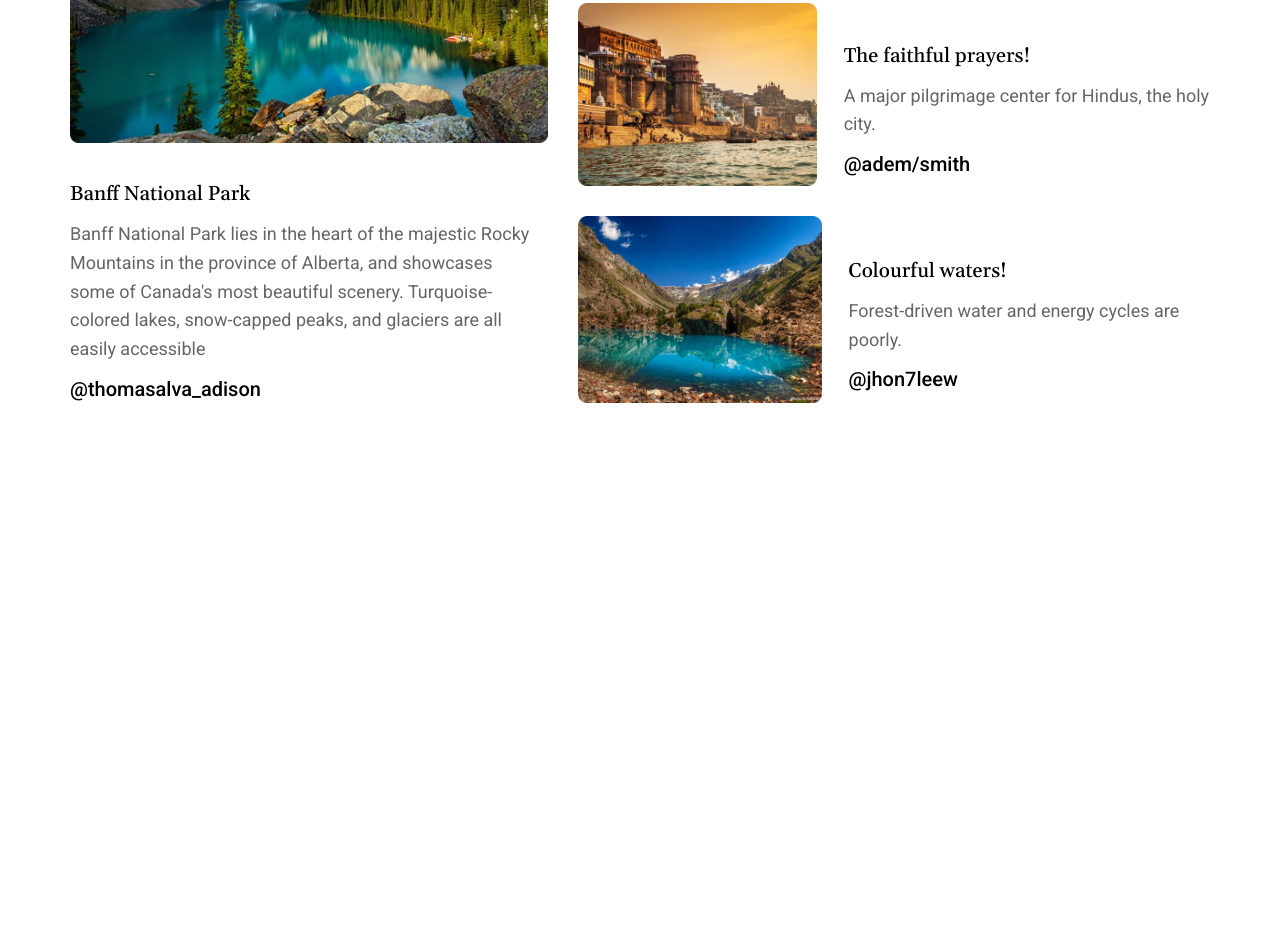
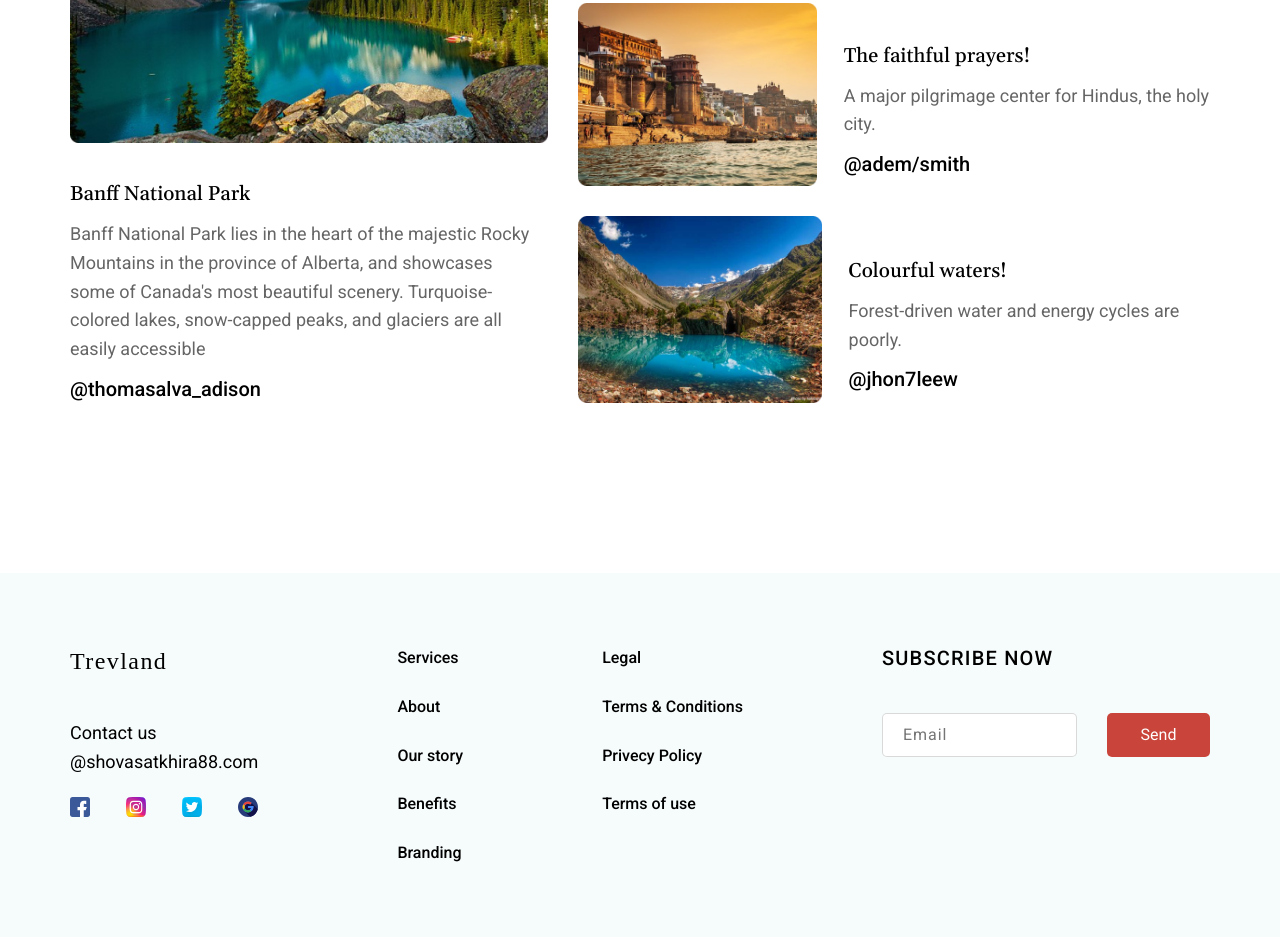
Before and after one commit to manilenko/traveland, a plain HTML site: page index.html in a window 1280 px wide. Shown: the part 3034-3971 px from the top of the page. Before the commit the page ends 3607 px from the top, so only its background shows below. Drawn offline with nearby package versions, Linux system fonts and the light colour scheme; a web font is replaced by a local one.

Commit message:
add footer

```diff
--- /dev/null
+++ b/css/footer.scss
@@ -0,0 +1,75 @@
+.footer{
+   padding: 70px 0;
+   background: rgba(38, 148, 153, 0.04);
+   @media (max-width: 560px) {
+      padding: 30px 0;
+   }
+}
+.footer__title{
+   text-transform: uppercase;
+   font-weight: 500;
+   font-size: 20px;
+   line-height: 150%;
+   letter-spacing: 0.06em;
+   padding-bottom: 40px;
+}
+.footer__row{
+   display: flex;
+   justify-content: space-between;
+   @media (max-width: 980px) {
+      flex-wrap: wrap;
+      gap: 30px;
+   }
+   @media (max-width: 490px) {
+      flex-direction: column;
+      align-items: center;
+      text-align: center;
+
+   }
+}
+.footer__logo{
+   font-family: 'Ribeye';
+   font-style: normal;
+   font-weight: 400;
+   font-size: 24px;
+   line-height: 150%;
+   letter-spacing: 0.06em;
+   padding-bottom: 40px;
+}
+.social-footer{
+   display: flex;
+   justify-content: space-between;
+   padding-top: 20px;
+}
+.nav__link{
+   color: #000;
+   font-weight: 500;
+   font-size: 16px;
+   line-height: 150%;
+   &:hover{
+      text-decoration: underline;
+      color: rgb(119, 119, 119);
+   }
+
+}
+.nav__item:not(:last-child){
+   padding-bottom: 20px;
+}
+.footer__input{
+   display: flex;
+   gap: 30px;
+   & input{
+      width: 195px;
+      height: 44px;
+      border: 1px solid rgba(0, 0, 0, 0.15);
+      border-radius: 5px;
+      font-size: 16px;
+      line-height: 150%;
+      letter-spacing: 0.06em;
+      padding-left: 20px;
+   }
+   & .footer__button{
+      width: 103px;
+      height: 44px;
+   }
+}
--- a/index.html
+++ b/index.html
@@ -10,6 +10,7 @@
    <link rel="stylesheet" href="https://unpkg.com/swiper@8/swiper-bundle.min.css" />
    <link rel="stylesheet" href="css/style.css">
    <link rel="stylesheet" href="css/swiper.css">
+   <link rel="stylesheet" href="css/footer.css">
 
 </head>
 <div class="wrapper">
@@ -254,7 +255,52 @@
          </div>
       </section>
    </main>
+   <footer class="footer">
+      <div class="footer__container">
+         <div class="footer__row">
+            <div class="footer__column">
+               <div class="footer__logo">Trevland</div>
+               <div class="footer__text">Contact us</div>
+               <div class="footer__name">@shovasatkhira88.com</div>
+               <div class="footer__social social-footer">
+                  <a href="#" class="social-footer__link"><img src="img/social-footer/1.svg" alt="social-footer"
+                        class="social-footer__img"></a>
+                  <a href="#" class="social-footer__link"><img src="img/social-footer/2.svg" alt="social-footer"
+                        class="social-footer__img"></a>
+                  <a href="#" class="social-footer__link"><img src="img/social-footer/3.svg" alt="social-footer"
+                        class="social-footer__img"></a>
+                  <a href="#" class="social-footer__link"><img src="img/social-footer/4.svg" alt="social-footer"
+                        class="social-footer__img"></a>
+               </div>
+            </div>
+            <div class="footer__column">
+               <ul class="footer__nav nav">
+                  <li class="nav__item"><a href="" class="nav__link">Services</a></li>
+                  <li class="nav__item"><a href="" class="nav__link">About</a></li>
+                  <li class="nav__item"><a href="" class="nav__link">Our story</a></li>
+                  <li class="nav__item"><a href="" class="nav__link">Benefits</a></li>
+                  <li class="nav__item"><a href="" class="nav__link">Branding</a></li>
+               </ul>
+            </div>
+            <div class="footer__column">
+               <ul class="footer__nav nav">
+                  <li class="nav__item"><a href="" class="nav__link">Legal</a></li>
+                  <li class="nav__item"><a href="" class="nav__link">Terms & Conditions</a></li>
+                  <li class="nav__item"><a href="" class="nav__link">Privecy Policy</a></li>
+                  <li class="nav__item"><a href="" class="nav__link">Terms of use</a></li>
+               </ul>
+            </div>
+            <div class="footer__column">
+               <div class="footer__title">SUBSCRIBE NOW</div>
+               <div class="footer__input">
+                  <input type="text" placeholder="Email">
+                  <div class="footer__button button">Send</div>
+               </div>
 
+            </div>
+         </div>
+      </div>
+   </footer>
 </div>
 <script src="https://code.jquery.com/jquery-3.4.1.slim.min.js"></script>
 <script src="https://unpkg.com/swiper@8/swiper-bundle.min.js"></script>
```
Also changed, not shown: css/footer.css (added), img/social-footer/1.svg (added), img/social-footer/2.svg (added), img/social-footer/3.svg (added), img/social-footer/4.svg (added), 1 other file.
